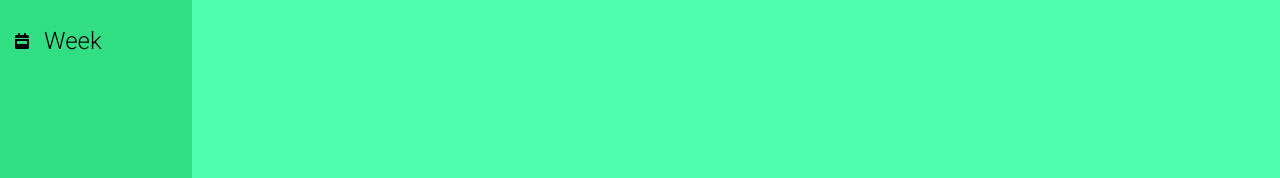
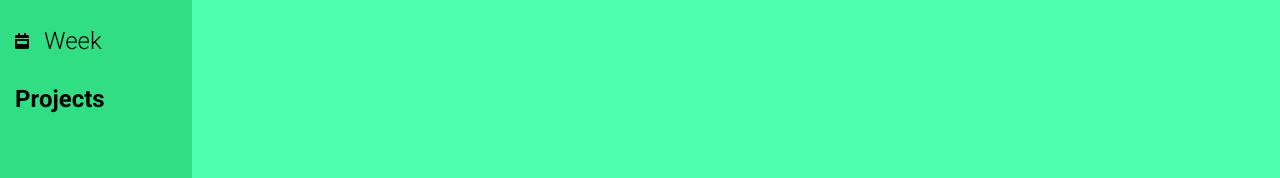
Before and after one commit to MrBowmanXD/todo-list, a Vue app: page / in a window 1280 px wide. Shown: the part 184-362 px from the top of the page. Built offline with nearby package versions, Linux system fonts and the light colour scheme.

Commit message:
Initial projects layout

```diff
--- a/src/components/Main/Sidebar.vue
+++ b/src/components/Main/Sidebar.vue
@@ -3,16 +3,19 @@
     <SideMenuItem title="Inbox" classeIcon="fa-inbox" :active="InboxInitial" @click="ActiveClick('Inbox')"/>
     <SideMenuItem title="Today" classeIcon="fa-calendar-day" :active="TodayInitial" @click="ActiveClick('Today')" />
     <SideMenuItem title="Week" classeIcon="fa-calendar-week" :active="WeekInitial" @click="ActiveClick('Week')"/>
+    <Projects />
   </aside>
 </template>
 
 <script>
   import SideMenuItem from './SidebarMenu/SideMenuItem.vue';
+  import Projects from './SidebarMenu/Projects/Projects.vue';
 
 export default {
   name: 'Sidebar',
   components: {
     SideMenuItem,
+    Projects
 },
   data () {
     return {
--- /dev/null
+++ b/src/components/Main/SidebarMenu/Projects/Projects.vue
@@ -0,0 +1,19 @@
+<template>
+  <ProjectsTitle />
+</template>
+
+<script>
+
+  import ProjectsTitle from './ProjectsTitle.vue';
+
+export default {
+  name: 'Projects',
+  components: {
+    ProjectsTitle
+  }
+}
+</script>
+
+<style scoped>
+
+</style>
--- /dev/null
+++ b/src/components/Main/SidebarMenu/Projects/ProjectsTitle.vue
@@ -0,0 +1,29 @@
+<template>
+  <div class="ProjectsTitle">
+    <h3>
+    {{ title }}
+   </h3>
+  </div>
+</template>
+
+<script>
+export default {
+  name: 'ProjectsTitle',
+  data () {
+    return {
+      title: 'Projects'
+    }
+  }
+}
+</script>
+
+<style scoped>
+  .ProjectsTitle {
+    padding: 15px;
+  }
+
+  .ProjectsTitle h3 {
+    font-weight: 600;
+    font-size: 24px;
+  }
+</style>
```
